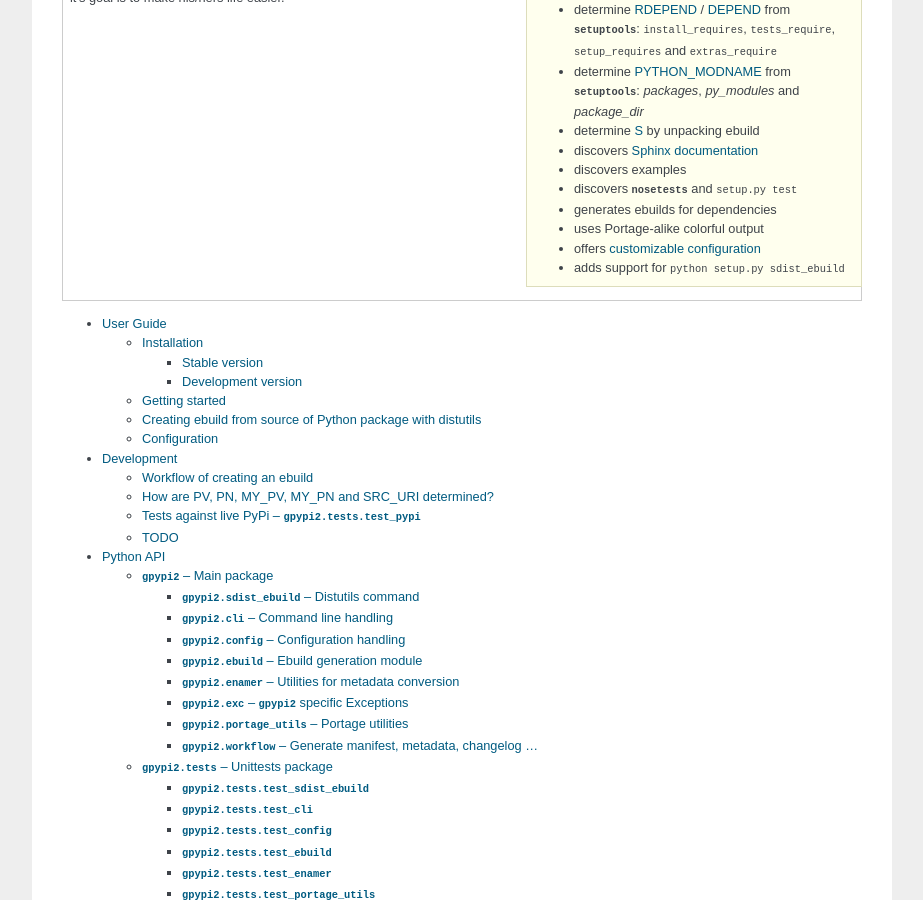
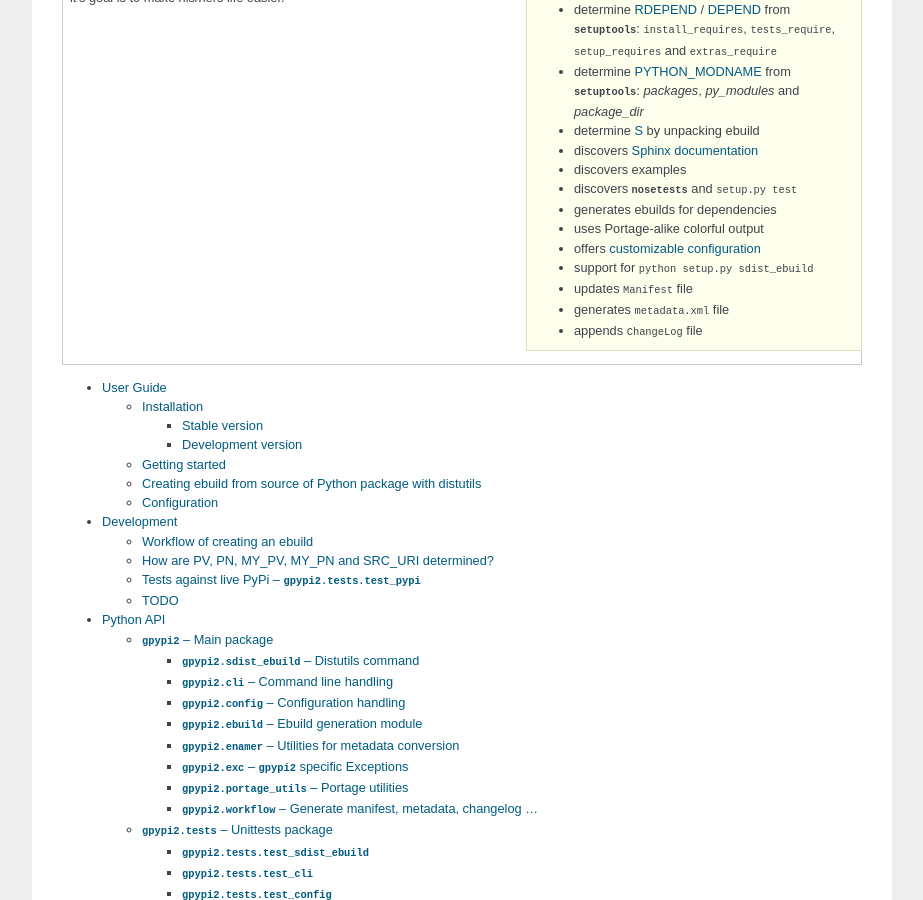
Before and after one commit to domenkozar/g-pypi, a Sphinx documentation site: the page built from docs/source/index.rst, in a window 1280 px wide and 900 px high, scrolled down 422 px. Shown: the whole window, without its empty margins (198-1121 px from the left). Built offline with Sphinx 7.4.7, drawn with Linux system fonts in a browser that asks for light colours.

Commit message:
update features

```diff
--- a/docs/source/index.rst
+++ b/docs/source/index.rst
@@ -34,7 +34,10 @@
    * generates ebuilds for dependencies
    * uses Portage-alike colorful output
    * offers :ref:`customizable configuration <configuration>`
-   * adds support for ``python setup.py sdist_ebuild``
+   * support for ``python setup.py sdist_ebuild``
+   * updates ``Manifest`` file
+   * generates ``metadata.xml`` file
+   * appends ``ChangeLog`` file
 
 
 .. topic:: Overview
```
